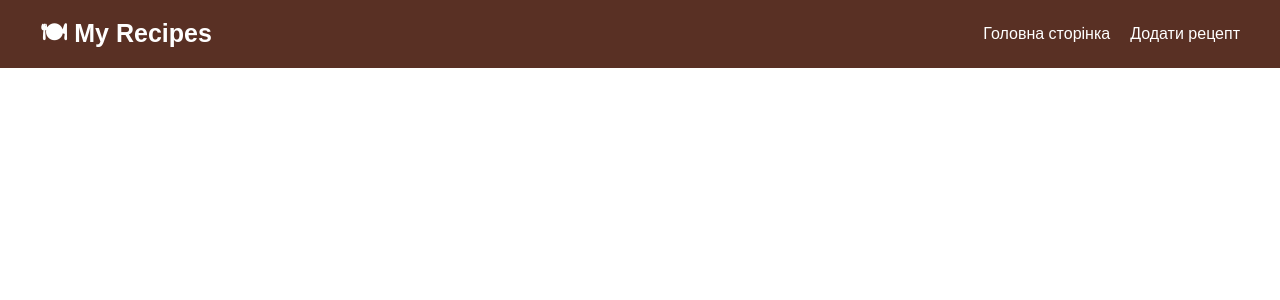
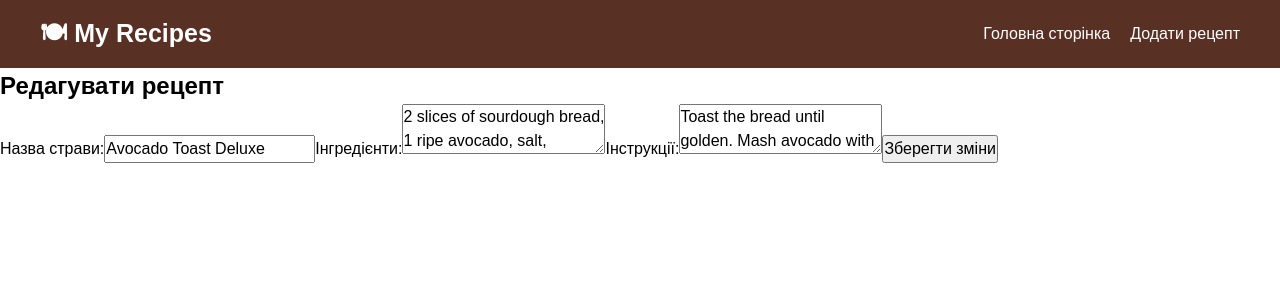
Before and after one commit to krisskov13/recipe-book, a React (Vite) app: page /edit/1 in a window 1280 px wide. Shown: the top 300 px of the page. Built offline with nearby package versions, Linux system fonts and the light colour scheme.

Commit message:
add an Edit button to the RecipeDetail page

```diff
--- a/src/App.jsx
+++ b/src/App.jsx
@@ -5,6 +5,7 @@ import AddRecipe from "./pages/AddRecipe";
 import NavBar from "./components/NavBar/NavBar";
 import RecipeDetail from "./pages/RecipeDetail/RecipeDetail";
 import recipesData from "./recipes.json";
+import EditRecipe from "./pages/EditRecipe";
 
 function App() {
   const [recipes, setRecipes] = useState(() => {
@@ -25,6 +26,12 @@ function App() {
     localStorage.setItem("recipes", JSON.stringify(userRecipes));
   }, [recipes]);
 
+  const handleUpdate = (updatedRecipe) => {
+    setRecipes(
+      recipes.map((r) => (r.id === updatedRecipe.id ? updatedRecipe : r))
+    );
+  };
+
   return (
     <>
       <NavBar />
@@ -38,6 +45,10 @@ function App() {
           path="/add"
           element={<AddRecipe onAddRecipe={addRecipe} />}
         ></Route>
+        <Route
+          path="/edit/:id"
+          element={<EditRecipe recipes={recipes} onUpdate={handleUpdate} />}
+        ></Route>
       </Routes>
     </>
   );
--- a/src/pages/EditRecipe.jsx
+++ b/src/pages/EditRecipe.jsx
@@ -1,23 +1,75 @@
-function EditRecipe() {
+import { useEffect, useState } from "react";
+import { useNavigate, useParams } from "react-router-dom";
+
+function EditRecipe({ recipes, onUpdate }) {
+  const { id } = useParams();
+  const navigate = useNavigate();
+
+  const recipe = recipes.find((r) => String(r.id) === id);
+
+  const [title, setTitle] = useState("");
+  const [ingredients, setIngredients] = useState("");
+  const [instructions, setInstructions] = useState("");
+
+  useEffect(() => {
+    if (recipe) {
+      setTitle(recipe.title);
+      setIngredients(recipe.ingredients);
+      setInstructions(recipe.instructions);
+    }
+  }, [recipe]);
+
+  const handleSubmit = (e) => {
+    e.preventDefault();
+
+    const updatedRecipe = {
+      ...recipe,
+      title,
+      ingredients,
+      instructions,
+    };
+
+    onUpdate(updatedRecipe);
+    navigate(`/recipe/${id}`);
+  };
+
+  if (!recipe) {
+    return <p>Рецепт не знайдено</p>;
+  }
+
   return (
     <div>
-      <form>
+      <h2>Редагувати рецепт</h2>
+      <form onSubmit={handleSubmit}>
         <label>
           Назва страви:
-          <input type="text" required />
+          <input
+            type="text"
+            value={title}
+            onChange={(e) => setTitle(e.target.value)}
+            required
+          />
         </label>
 
         <label>
           Інгредієнти:
-          <textarea required />
+          <textarea
+            value={ingredients}
+            onChange={(e) => setIngredients(e.target.value)}
+            required
+          />
         </label>
 
         <label>
           Інструкції:
-          <textarea required />
+          <textarea
+            value={instructions}
+            onChange={(e) => setInstructions(e.target.value)}
+            required
+          />
         </label>
 
-        <button type="submit">Зберегти відредагований рецепт</button>
+        <button type="submit">Зберегти зміни</button>
       </form>
     </div>
   );
--- a/src/pages/RecipeDetail/RecipeDetail.jsx
+++ b/src/pages/RecipeDetail/RecipeDetail.jsx
@@ -1,8 +1,9 @@
-import { useParams } from "react-router-dom";
+import { useNavigate, useParams } from "react-router-dom";
 import styles from "./RecipeDetail.module.css";
 
 function RecipeDetail({ recipes }) {
   const { id } = useParams();
+  const navigate = useNavigate();
 
   const recipe = recipes.find((r) => String(r.id) === id);
 
@@ -17,6 +18,7 @@ function RecipeDetail({ recipes }) {
       <p>{recipe.ingredients}</p>
       <h3>Інструкції:</h3>
       <p>{recipe.instructions}</p>
+      <button onClick={() => navigate(`/edit/${id}`)}>Редагувати</button>
     </div>
   );
 }
```
